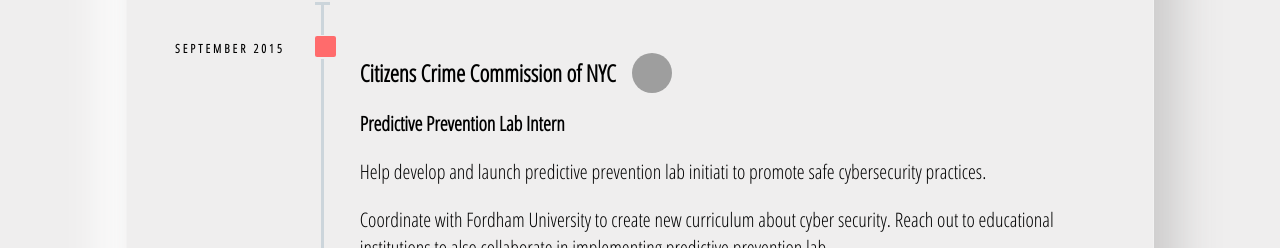
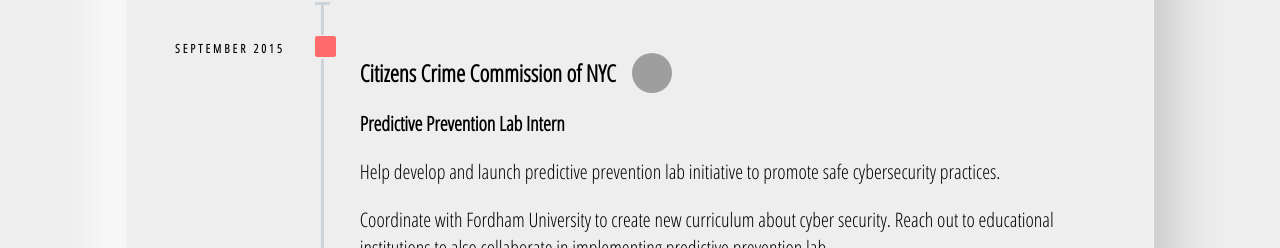
Before and after one commit to basculante/web-portfolio-next, a Next.js app: page /resume in a window 1280 px wide. Shown: the part 2314-2562 px from the top of the page. Built offline with nearby package versions, Linux system fonts and the light colour scheme; grey boxes are pictures that could not be loaded.

Commit message:
Fix typo on resume page

```diff
--- a/pages/resume.tsx
+++ b/pages/resume.tsx
@@ -379,7 +379,7 @@ const Resume: React.SFC = () => {
                         </div>
                         <p>
                           Help develop and launch predictive prevention lab
-                          initiati to promote safe cybersecurity practices.
+                          initiative to promote safe cybersecurity practices.
                         </p>
                         <p>
                           Coordinate with Fordham University to create new
```
